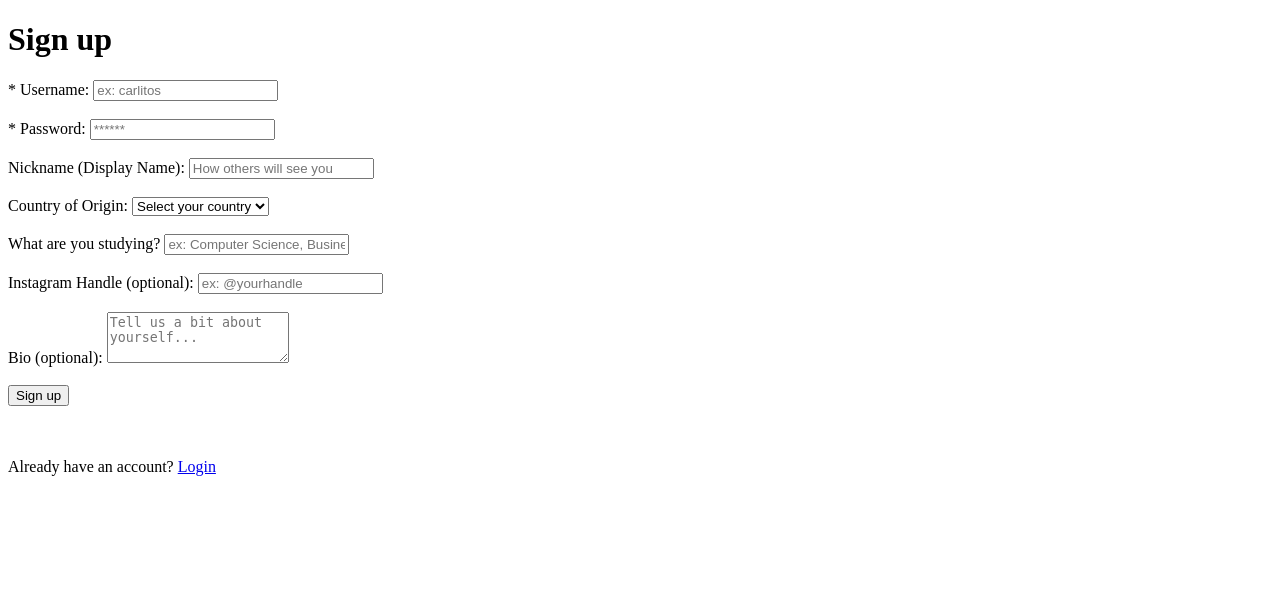
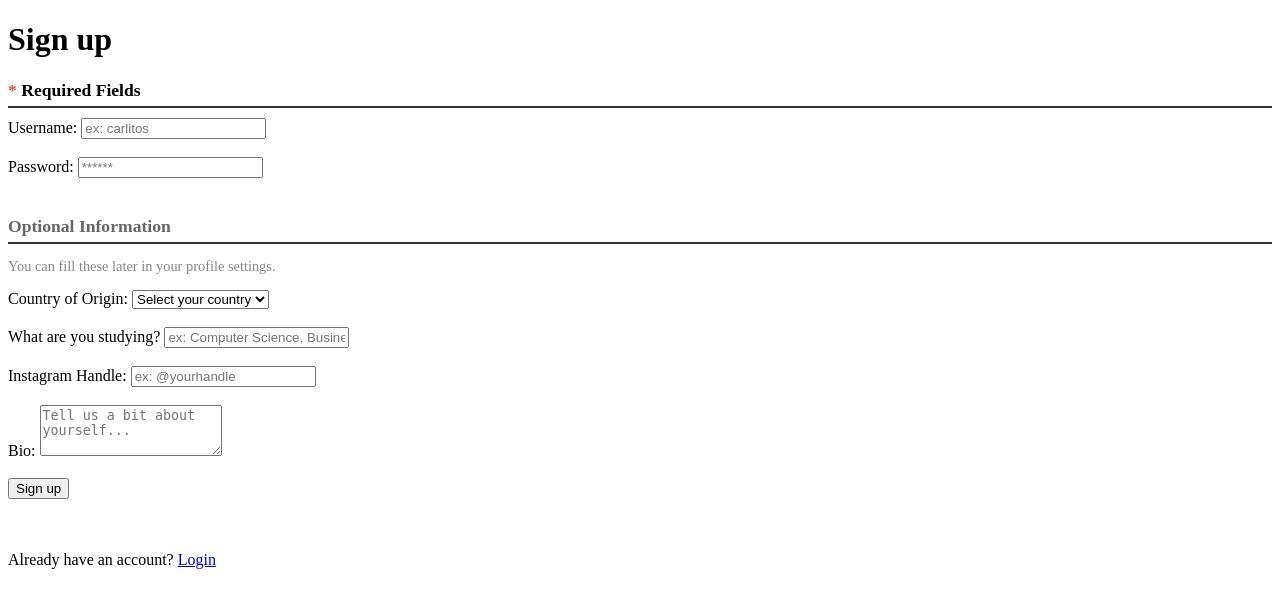
Before and after one commit to guilleacq/genova-game-php, a PHP site: page /register.php in a window 1280 px wide. Shown: the top 608 px of the page. Run offline with PHP 8.4, Linux system fonts and the light colour scheme.

Commit message:
Removed nickname field

```diff
--- a/api/get_friend_requests.php
+++ b/api/get_friend_requests.php
@@ -13,7 +13,7 @@ $user_id = $_SESSION['user_id'];
 
 // Get pending friend requests received by the current user
 $stmt = $conn->prepare("
-    SELECT fr.id, fr.sender_id, fr.created_at, u.username, u.nickname, u.avatar_color
+    SELECT fr.id, fr.sender_id, fr.created_at, u.username, u.avatar_color
     FROM friend_requests fr
     JOIN users u ON fr.sender_id = u.id
     WHERE fr.receiver_id = ? AND fr.status = 'pending'
@@ -29,7 +29,6 @@ while ($row = $result->fetch_assoc()) {
         'id' => (int)$row['id'],
         'sender_id' => (int)$row['sender_id'],
         'username' => $row['username'],
-        'nickname' => $row['nickname'],
         'avatar_color' => $row['avatar_color'],
         'created_at' => $row['created_at']
     ];
--- a/api/get_friends.php
+++ b/api/get_friends.php
@@ -13,12 +13,12 @@ $user_id = $_SESSION['user_id'];
 
 // Get all friends of the current user
 $stmt = $conn->prepare("
-    SELECT u.id, u.username, u.nickname, u.avatar_color, u.country, u.major,
+    SELECT u.id, u.username, u.avatar_color, u.country, u.major,
            (u.last_activity >= DATE_SUB(NOW(), INTERVAL 30 SECOND)) as is_online
     FROM friendships f
     JOIN users u ON f.friend_id = u.id
     WHERE f.user_id = ?
-    ORDER BY is_online DESC, u.nickname ASC
+    ORDER BY is_online DESC, u.username ASC
 ");
 $stmt->bind_param("i", $user_id);
 $stmt->execute();
@@ -29,7 +29,6 @@ while ($row = $result->fetch_assoc()) {
     $friends[] = [
         'id' => (int)$row['id'],
         'username' => $row['username'],
-        'nickname' => $row['nickname'],
         'avatar_color' => $row['avatar_color'],
         'country' => $row['country'],
         'major' => $row['major'],
--- a/api/get_lobby_state.php
+++ b/api/get_lobby_state.php
@@ -19,7 +19,7 @@ $stmt->close();
 
 // Get all active users (activity within last 30 seconds)
 $stmt = $conn->prepare("
-    SELECT id, username, nickname, pos_x, pos_y, avatar_color
+    SELECT id, username, pos_x, pos_y, avatar_color
     FROM users
     WHERE last_activity >= DATE_SUB(NOW(), INTERVAL 30 SECOND)
 ");
@@ -31,7 +31,6 @@ while ($row = $result->fetch_assoc()) {
     $players[] = [
         'id' => (int)$row['id'],
         'username' => $row['username'],
-        'nickname' => $row['nickname'],
         'pos_x' => (int)$row['pos_x'],
         'pos_y' => (int)$row['pos_y'],
         'avatar_color' => $row['avatar_color']
--- a/api/get_messages.php
+++ b/api/get_messages.php
@@ -11,7 +11,7 @@ require '../db.php';
 
 // Get the last 50 messages
 $stmt = $conn->prepare("
-    SELECT cm.id, cm.user_id, cm.message, cm.created_at, u.username, u.nickname, u.avatar_color
+    SELECT cm.id, cm.user_id, cm.message, cm.created_at, u.username, u.avatar_color
     FROM chat_messages cm
     JOIN users u ON cm.user_id = u.id
     ORDER BY cm.created_at DESC
@@ -26,7 +26,6 @@ while ($row = $result->fetch_assoc()) {
         'id' => (int)$row['id'],
         'user_id' => (int)$row['user_id'],
         'username' => $row['username'],
-        'nickname' => $row['nickname'],
         'avatar_color' => $row['avatar_color'],
         'message' => $row['message'],
         'timestamp' => $row['created_at']
--- a/api/get_user_info.php
+++ b/api/get_user_info.php
@@ -19,7 +19,7 @@ if (!$target_user_id) {
 
 // Get user profile information
 $stmt = $conn->prepare("
-    SELECT id, username, nickname, bio, country, major, instagram_handle, avatar_color
+    SELECT id, username, bio, country, major, instagram_handle, avatar_color
     FROM users
     WHERE id = ?
 ");
@@ -80,7 +80,6 @@ echo json_encode([
     'user' => [
         'id' => (int)$user['id'],
         'username' => $user['username'],
-        'nickname' => $user['nickname'],
         'bio' => $user['bio'],
         'country' => $user['country'],
         'major' => $user['major'],
--- a/assets/game.css
+++ b/assets/game.css
@@ -105,7 +105,7 @@ body {
 .lobby-area {
     position: relative;
     width: 100%;
-    max-width: 800px;
+    max-width: 1000px;
     height: 600px;
     margin: 0 auto;
     background: url('piazza-ferrari-bg.jpg') center/cover no-repeat,
@@ -216,7 +216,7 @@ body {
     display: inline-block;
 }
 
-.chat-nickname {
+.chat-username {
     font-weight: bold;
     color: white;
     font-size: 13px;
--- a/database_schema.sql
+++ b/database_schema.sql
@@ -6,7 +6,6 @@ USE login_system;
 
 -- Expand the existing users table with new fields for the game
 ALTER TABLE users
-ADD COLUMN nickname VARCHAR(50) NOT NULL DEFAULT '',
 ADD COLUMN bio TEXT,
 ADD COLUMN country VARCHAR(100) NOT NULL DEFAULT '',
 ADD COLUMN major VARCHAR(100) NOT NULL DEFAULT '',
--- a/register.php
+++ b/register.php
@@ -24,6 +24,23 @@ session_start();
             border-radius: 4px;
             margin-bottom: 15px;
         }
+        .section-title {
+            font-weight: bold;
+            font-size: 1.1em;
+            margin: 20px 0 10px 0;
+            padding-bottom: 5px;
+            border-bottom: 2px solid #333;
+        }
+        .required-indicator {
+            color: #d9534f;
+        }
+        .optional-section {
+            color: #666;
+        }
+        .optional-label {
+            color: #888;
+            font-size: 0.9em;
+        }
     </style>
 </head>
 <body>
@@ -41,23 +58,25 @@ session_start();
     ?>
 
     <form action="register_process.php" method="POST">
-        <label for="username">* Username:</label>
+        <!-- REQUIRED FIELDS -->
+        <div class="section-title"><span class="required-indicator">*</span> Required Fields</div>
+
+        <label for="username">Username:</label>
         <input type="text" name="username" id="username" placeholder="ex: carlitos" required>
 
         <br> <br>
 
-        <label for="password">* Password:</label>
+        <label for="password">Password:</label>
         <input type="password" name="password" id="password" placeholder="******" required>
 
         <br> <br>
 
-        <label for="nickname">Nickname (Display Name):</label>
-        <input type="text" name="nickname" id="nickname" placeholder="How others will see you" required>
-
-        <br> <br>
+        <!-- OPTIONAL FIELDS -->
+        <div class="section-title optional-section">Optional Information</div>
+        <p class="optional-label">You can fill these later in your profile settings.</p>
 
         <label for="country">Country of Origin:</label>
-        <select name="country" id="country" required>
+        <select name="country" id="country">
             <option value="">Select your country</option>
             <option value="Argentina">Argentina</option>
             <option value="Brazil">Brazil</option>
@@ -77,16 +96,16 @@ session_start();
         <br> <br>
 
         <label for="major">What are you studying?</label>
-        <input type="text" name="major" id="major" placeholder="ex: Computer Science, Business, etc." required>
+        <input type="text" name="major" id="major" placeholder="ex: Computer Science, Business, etc.">
 
         <br> <br>
 
-        <label for="instagram_handle">Instagram Handle (optional):</label>
+        <label for="instagram_handle">Instagram Handle:</label>
         <input type="text" name="instagram_handle" id="instagram_handle" placeholder="ex: @yourhandle">
 
         <br> <br>
 
-        <label for="bio">Bio (optional):</label>
+        <label for="bio">Bio:</label>
         <textarea name="bio" id="bio" rows="3" placeholder="Tell us a bit about yourself..."></textarea>
 
         <br> <br>
```
Also changed, not shown: assets/game.js (+13 -11 lines), edit_profile.php (+13 -9 lines), game.php (+3 -4 lines), register_process.php (+5 -9 lines), update_profile_process.php (+2 -13 lines), README.md, assets/piazza-ferrari-bg.jpg (added).
